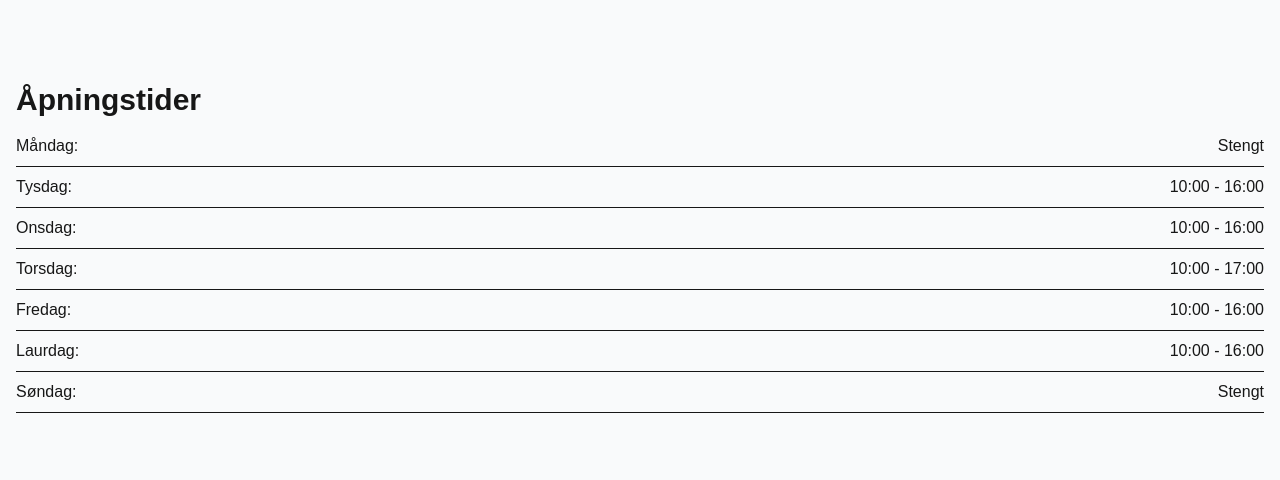
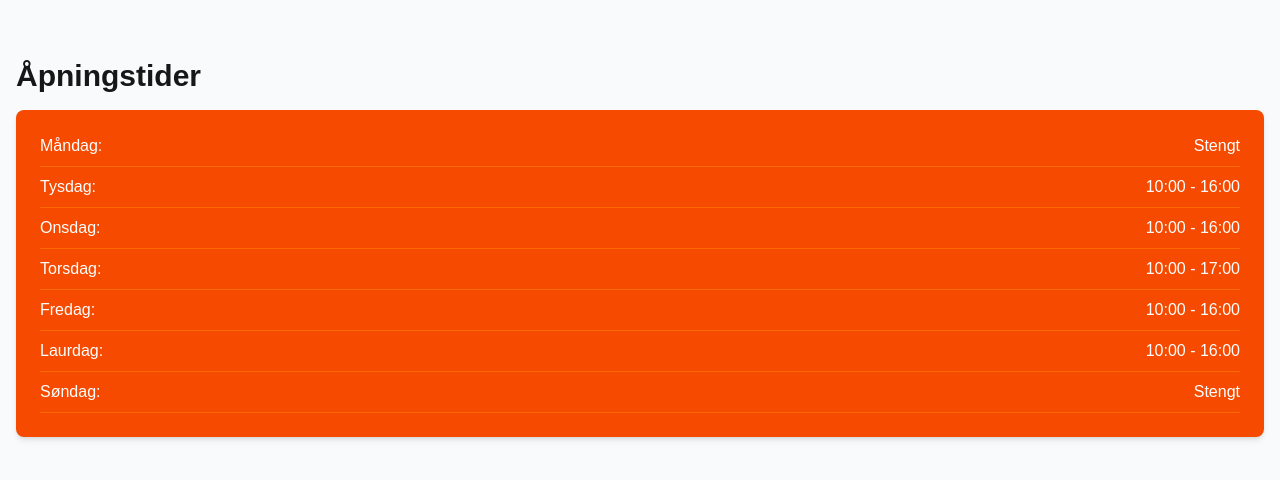
Before and after one commit to mbvaaland/kjokkenet-website, a Next.js app: page / in a window 1280 px wide. Shown: the part 1993-2473 px from the top of the page. Built offline with nearby package versions, Linux system fonts and the light colour scheme.

Commit message:
First draft Åpningstider

```diff
--- a/src/app/page.tsx
+++ b/src/app/page.tsx
@@ -33,20 +33,20 @@ export default function Home() {
       </section>
 
       {/* Opening Hours Section */}
-      <section
-        id="opening-hours"
-        className="min-h-screen flex items-center justify-center bg-gray-50"
-      >
+      <section id="opening-hours" className="min-h-screen flex items-center justify-center bg-gray-50">
         <div className="container mx-auto p-4">
           <h2 className="text-3xl font-bold mb-4">Åpningstider</h2>
+          {/* Rectangular Box */}
+          <div className="bg-orange-600 text-white rounded-lg p-6 shadow-md">
             <ul className="space-y-2">
               {openingHours.map((item, index) => (
-              <li key={index} className="flex justify-between border-b pb-2">
+                <li key={index} className="flex justify-between border-b border-orange-500 pb-2">
                   <span>{item.day}:</span>
                   <span>{item.hours}</span>
                 </li>
               ))}
             </ul>
+          </div>
         </div>
       </section>
 
```
Lines whose indentation alone changed are shown as unchanged.
